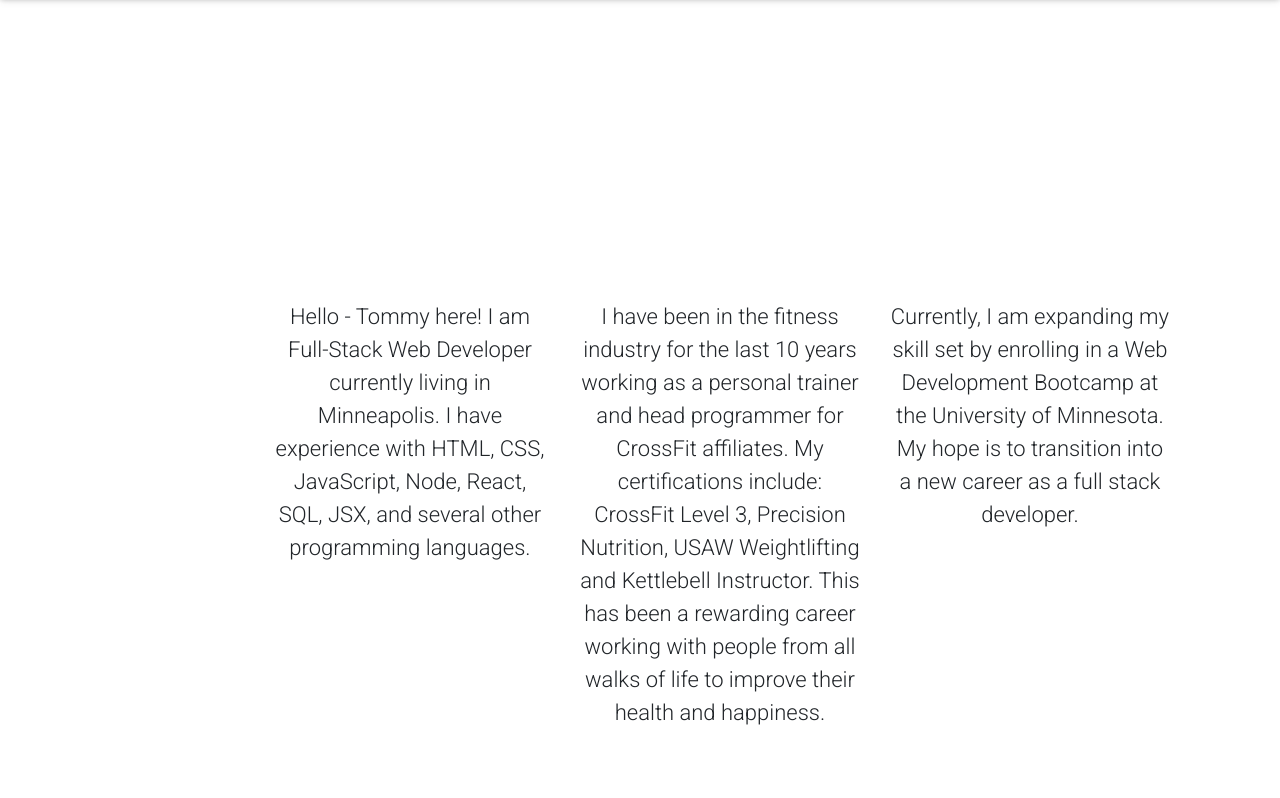
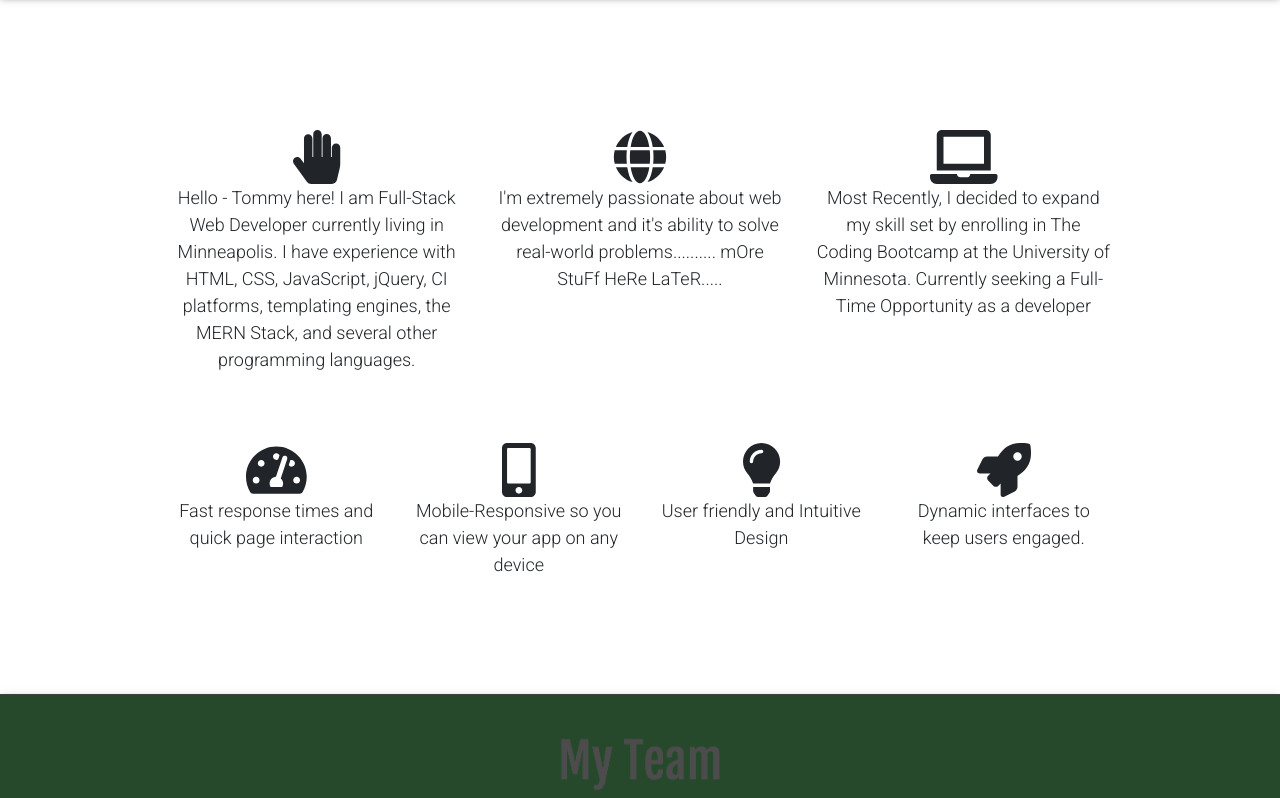
Before and after one commit to tommyboone/react_portfolio, a React (Create React App) app: page / in a window 1280 px wide. Shown: the part 822-1620 px from the top of the page. Built offline with nearby package versions, Linux system fonts and the light colour scheme.

Commit message:
added css styling and animation

```diff
--- a/src/components/About/About.css
+++ b/src/components/About/About.css
@@ -1,6 +1,6 @@
 .about-container{
-    margin:150px;
-    padding: 120px;
+    margin:auto;
+    padding: 100px;
     text-align:center;
-    font-size: 22px;
+    font-size: 18px;
 }
--- a/src/components/About/About.js
+++ b/src/components/About/About.js
@@ -1,36 +1,82 @@
 import React from "react";
-import "./About.css"
+import { MDBContainer, MDBRow, MDBCol, MDBAnimation } from "mdbreact";
+import "./About.css";
+import { FontAwesomeIcon } from "@fortawesome/react-fontawesome";
+import {
+  faHandPaper,
+  faGlobe,
+  faLaptop,
+  faTachometerAlt,
+  faMobileAlt,
+  faLightbulb,
+  faRocket,
+} from "@fortawesome/free-solid-svg-icons";
 
 function About() {
   return (
-    <div className="container about-container">
-      <div className="row ">
-        <div className="col-xs-12 col-sm-12 col-md-4 wow">
-          <p id="info1" class="info">
-            Hello - Tommy here! I am Full-Stack Web Developer currently living
-            in Minneapolis. I have experience with HTML, CSS, JavaScript, Node,
-            React, SQL, JSX, and several other programming languages.
+    <MDBContainer className="about-container">
+      <MDBAnimation reveal type="slideInLeft" className="">
+        <MDBRow>
+          <MDBCol>
+            {" "}
+            <FontAwesomeIcon icon={faHandPaper} className="fa-3x" />
+            <p id="info1" className="info">
+              Hello - Tommy here! I am Full-Stack Web Developer currently living
+              in Minneapolis. I have experience with HTML, CSS, JavaScript,
+              jQuery, CI platforms, templating engines, the MERN Stack, and
+              several other programming languages.{" "}
+            </p>
+          </MDBCol>
+          <MDBCol>
+            {" "}
+            <FontAwesomeIcon icon={faGlobe} className="fa-3x" />
+            <p id="info2" className="info">
+              I'm extremely passionate about web development and it's ability to
+              solve real-world problems.......... mOre StuFf HeRe LaTeR.....
+            </p>
+          </MDBCol>
+          <MDBCol>
+            <FontAwesomeIcon icon={faLaptop} className="fa-3x" />
+            <p id="info3" className="info">
+              Most Recently, I decided to expand my skill set by enrolling in
+              The Coding Bootcamp at the University of Minnesota. Currently
+              seeking a Full-Time Opportunity as a developer{" "}
+            </p>
+          </MDBCol>
+        </MDBRow>
+      </MDBAnimation>
+      <br />
+      <br />
+      <MDBAnimation reveal type="slideInRight" className="">
+      <MDBRow>
+        <MDBCol>
+          <FontAwesomeIcon icon={faTachometerAlt} className="fa-3x" />
+          <p id="skills1" className="skills">
+            Fast response times and quick page interaction
           </p>
-        </div>
-        <div className="col-xs-12 col sm-12 col-md-4 wow">
-          <p id="info2" class="info">
-            I have been in the fitness industry for the last 10 years working as
-            a personal trainer and head programmer for CrossFit affiliates. My
-            certifications include: CrossFit Level 3, Precision Nutrition, USAW
-            Weightlifting and Kettlebell Instructor. This has been a rewarding
-            career working with people from all walks of life to improve their
-            health and happiness.
+        </MDBCol>
+        <MDBCol>
+          <FontAwesomeIcon icon={faMobileAlt} className="fa-3x" />
+          <p id="skills2" className="skills">
+            Mobile-Responsive so you can view your app on any device
           </p>
-        </div>
-        <div className="col-xs-12 col-sm-12 col-md-4 wow">
-          <p id="info3" class="info">
-            Currently, I am expanding my skill set by enrolling in a Web
-            Development Bootcamp at the University of Minnesota. My hope is to
-            transition into a new career as a full stack developer.
+        </MDBCol>
+        <MDBCol>
+          <FontAwesomeIcon icon={faLightbulb} className="fa-3x" />
+          <p id="skills3" className="skills">
+            User friendly and Intuitive Design
           </p>
-        </div>
-      </div>
-    </div>
+        </MDBCol>
+        <MDBCol>
+          <FontAwesomeIcon icon={faRocket} className="fa-3x" />
+          <p id="skills4" className="skills">
+            Dynamic interfaces to keep users engaged.
+          </p>
+        </MDBCol>
+      </MDBRow>
+      </MDBAnimation>
+
+    </MDBContainer>
   );
 }
 
```
